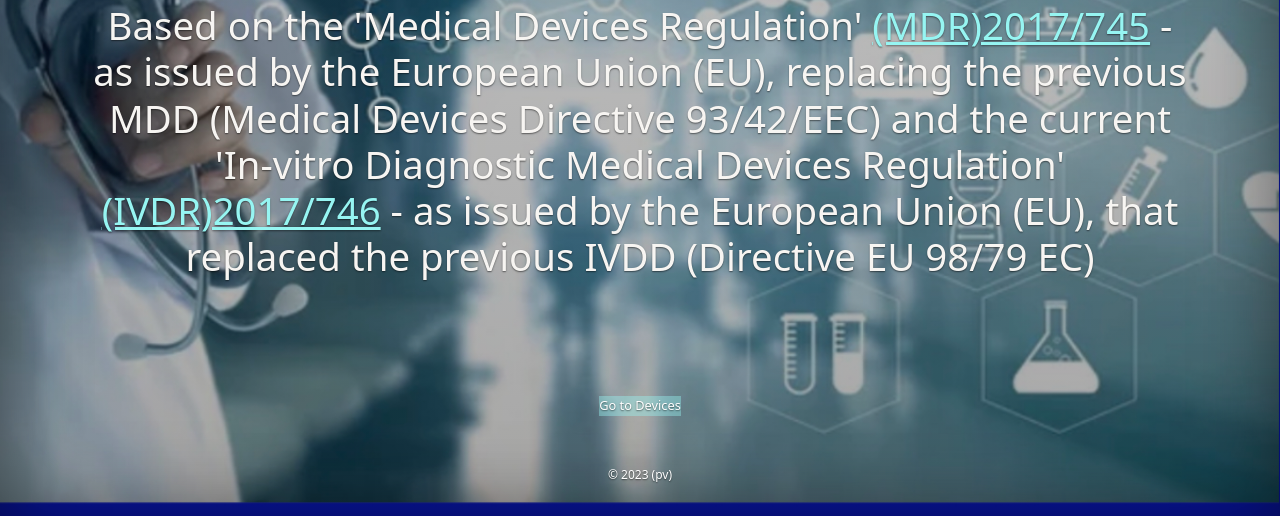
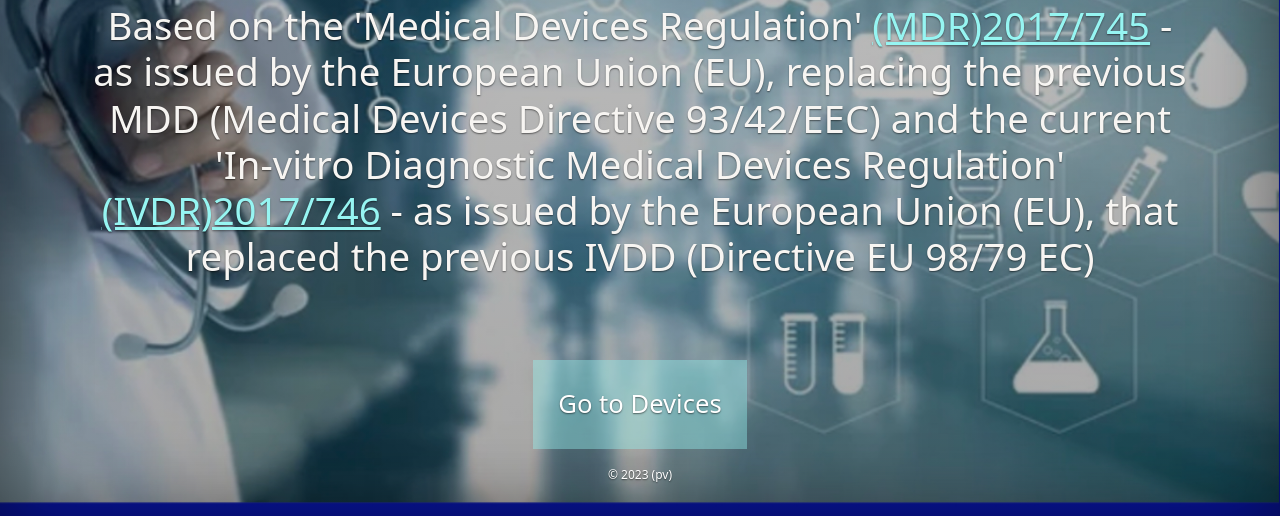
Before and after one commit to pascal7777/Devices, a Node server app: page / in a window 1280 px wide. Shown: the part 284-800 px from the top of the page. Run offline with Node 20, Linux system fonts and the light colour scheme; some libraries are stand-ins or nearby versions.

Commit message:
Update home.css

```diff
--- a/public/stylesheets/home.css
+++ b/public/stylesheets/home.css
@@ -54,11 +54,11 @@ body {
         background-color:rgba(150,245,242,0.4);
         border: none;
         color: white;
-        padding: 1vm 1vw;
+        padding: 2vw 2vw;
         text-align: center;
         text-decoration: none;
         display: inline-block;
-        font-size: 1vw;
+        font-size: 2vw;
       }
 
 .button:hover{
```
